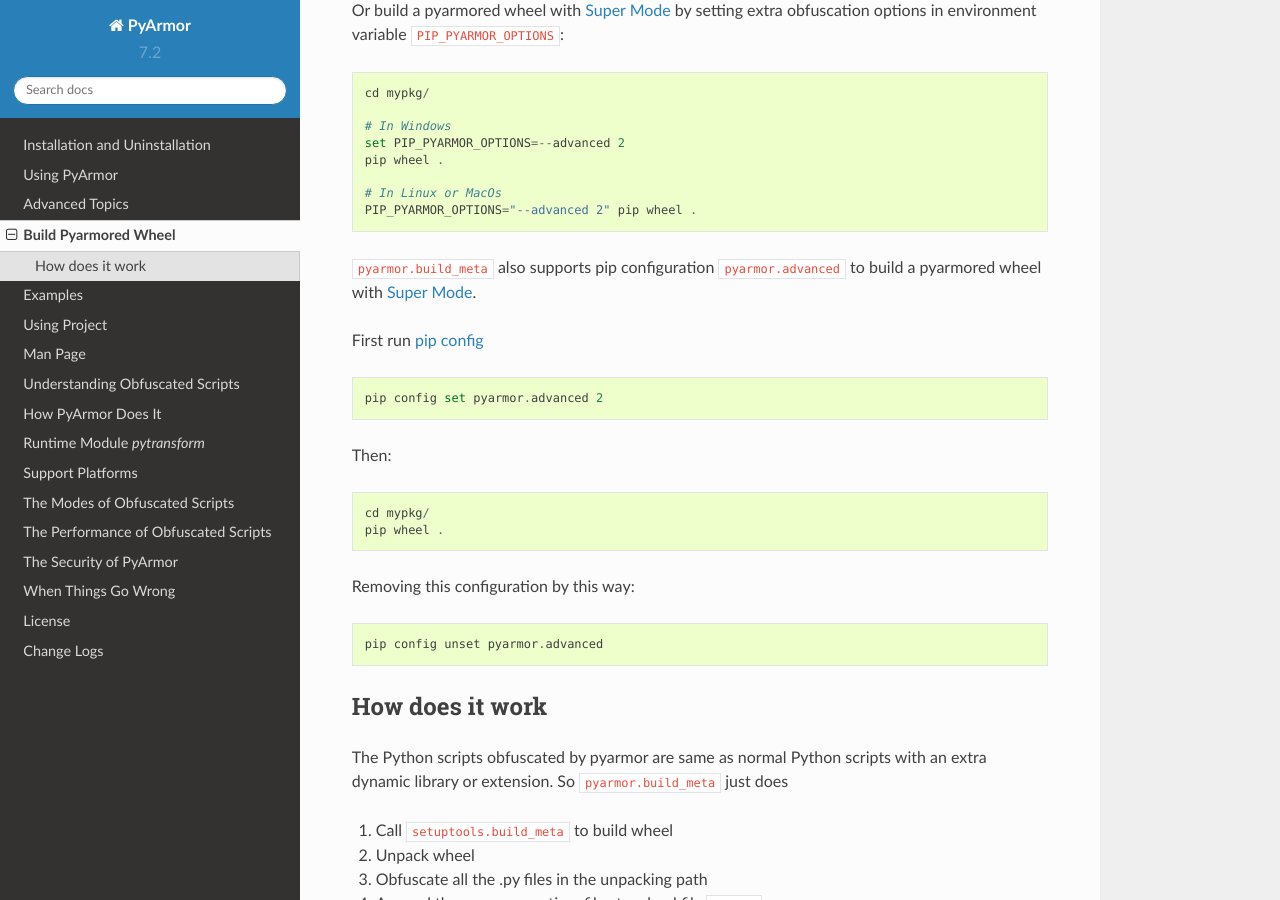
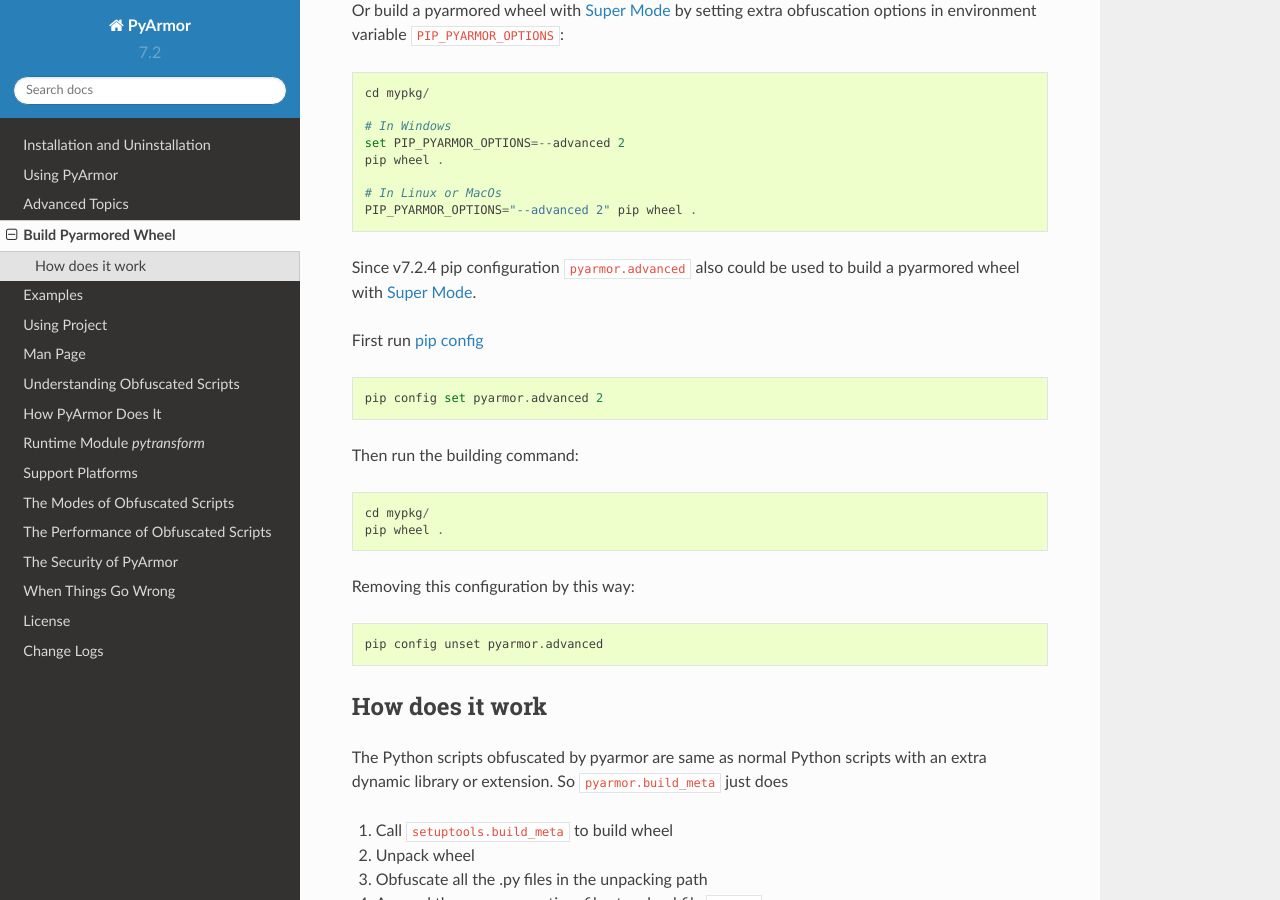
Before and after one commit to dashingsoft/pyarmor, a Sphinx documentation site: the page built from docs/build-wheel.rst, in a window 1280 px wide and 900 px high, scrolled down 1114 px. Built offline with Sphinx 7.4.7 and the Read the Docs theme 2.0.0, drawn with Linux system fonts in a browser that asks for light colours.

Commit message:
Refine doc

```diff
--- a/docs/build-wheel.rst
+++ b/docs/build-wheel.rst
@@ -57,14 +57,14 @@
     # In Linux or MacOs
     PIP_PYARMOR_OPTIONS="--advanced 2" pip wheel .
 
-``pyarmor.build_meta`` also supports pip configuration ``pyarmor.advanced`` to
-build a pyarmored wheel with :ref:`Super Mode`.
+Since v7.2.4 pip configuration ``pyarmor.advanced`` also could be used to build
+a pyarmored wheel with :ref:`Super Mode`.
 
 First run `pip config <https://pip.pypa.io/en/stable/cli/pip_config/>`_ ::
 
     pip config set pyarmor.advanced 2
 
-Then::
+Then run the building command::
 
     cd mypkg/
     pip wheel .
```
